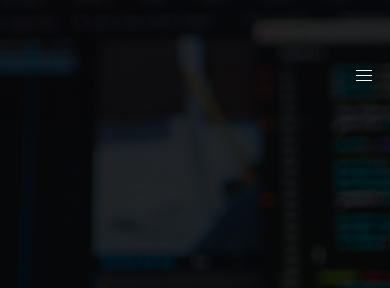
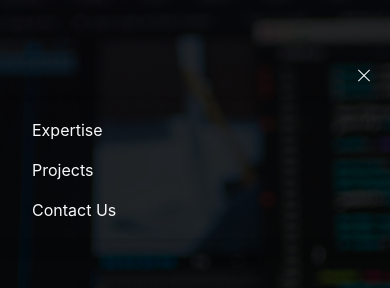
Before and after one commit to refined-pixels/refined-pixels.github.io, a plain HTML site: page index.html in a window 390 px wide. Both pictures are taken after a click on the button "menu". Shown: the top 288 px of the page. Drawn offline with nearby package versions, Linux system fonts and the light colour scheme.

Commit message:
fix burger

```diff
--- a/index.html
+++ b/index.html
@@ -1,4 +1,3 @@
-<!DOCTYPE html>
 <!DOCTYPE html>
 <html>
     <head>
@@ -13,7 +12,7 @@
     <body>
 
         <section id="parallax1" class="parallax">
-            <div class="navbar is-transparent">
+            <nav class="navbar is-transparent">
                 <div class="container is-transparent">
                     <div class="navbar-brand secondary">
                         <a role="button" class="navbar-burger burger secondary" aria-label="menu" aria-expanded="false" data-target="navbarStuff">
@@ -38,7 +37,7 @@
                     </div>
                 </div>
 
-            </div>
+            </nav>
             <section class="section">
                 <div class="container flex-center has-text-centered">
                     <div>
@@ -150,8 +149,8 @@
                         <div id="nots" class="name">
 
                         </div>
-
                     </section>
+                </div>
             </section>
 
         </section>
--- a/main.js
+++ b/main.js
@@ -83,3 +83,31 @@ function postForm() {
     }
 
 }
+
+document.addEventListener('DOMContentLoaded', () => {
+
+  // Get all "navbar-burger" elements
+  const $navbarBurgers = Array.prototype.slice.call(document.querySelectorAll('.navbar-burger'), 0);
+
+  // Check if there are any navbar burgers
+  if ($navbarBurgers.length > 0) {
+
+    // Add a click event on each of them
+    $navbarBurgers.forEach( el => {
+      el.addEventListener('click', () => {
+
+        // Get the target from the "data-target" attribute
+        const target = el.dataset.target;
+        const $target = document.getElementById(target);
+
+        // Toggle the "is-active" class on both the "navbar-burger" and the "navbar-menu"
+        el.classList.toggle('is-active');
+        $target.classList.toggle('is-active');
+        $target.classList.toggle('secondary');
+        $target.classList.toggle('dark-grey');
+
+      });
+    });
+  }
+
+});
--- a/style.css
+++ b/style.css
@@ -256,3 +256,6 @@ a:hover {
 .notification {
     border-radius: 16px;
 }
+.is-active {
+    background-color: rgba(0,0,0,0);
+}
```
Lines whose indentation alone changed are shown as unchanged.
